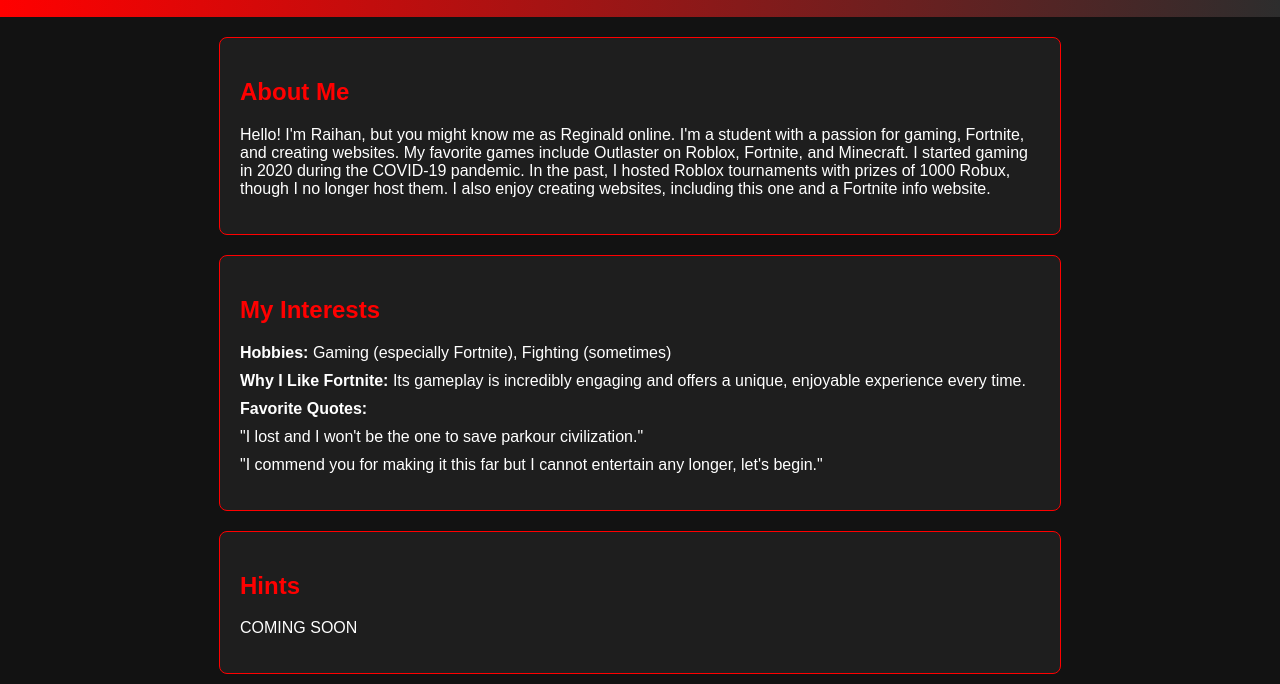
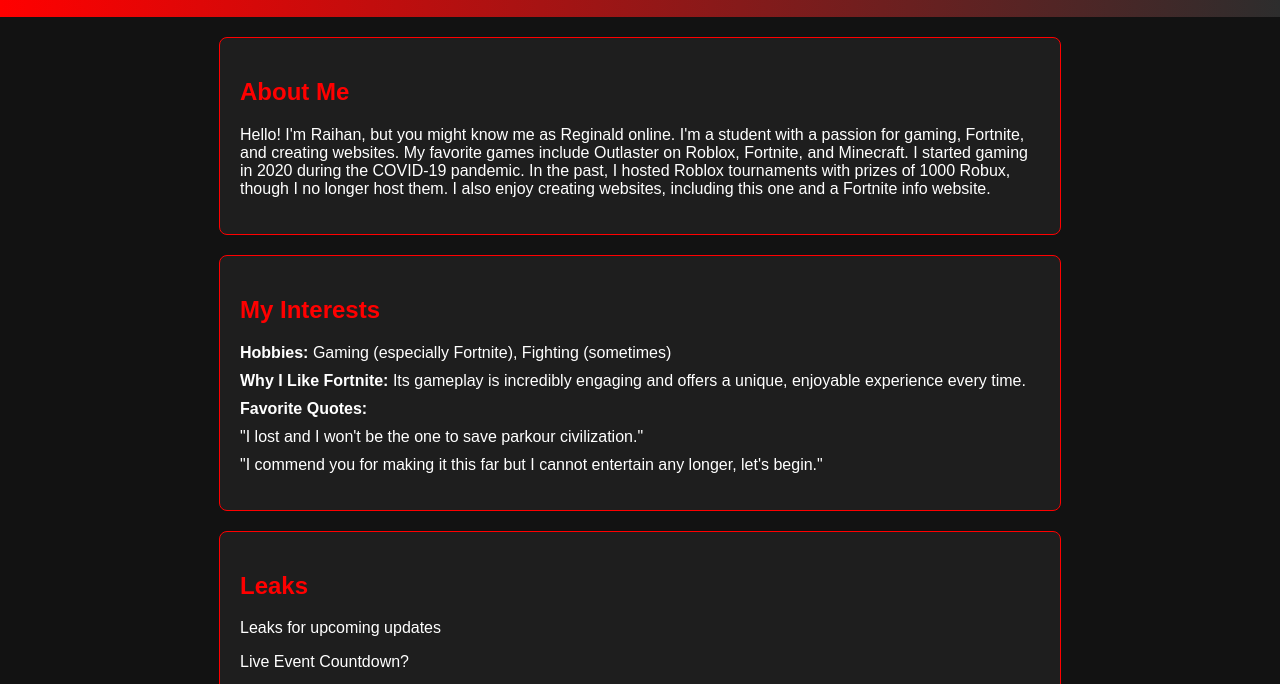
Before and after one commit to rn9997/about-myself-project, a plain HTML site: page index.html in a window 1280 px wide. Shown: the part 100-784 px from the top of the page. Drawn offline with Linux system fonts and the light colour scheme.

Commit message:
Update index.html

```diff
--- a/index.html
+++ b/index.html
@@ -99,8 +99,11 @@
 
     <!-- Hints Section -->
     <section>
-        <h2>Hints</h2>
-        <p>COMING SOON</p>
+        <h2>Leaks</h2> <p>
+            Leaks for upcoming updates
+        <p>Live Event Countdown?<p>
+            Custom Cursor????
+        </p>
     </section>
 
     <!-- Timeline Section -->
```
